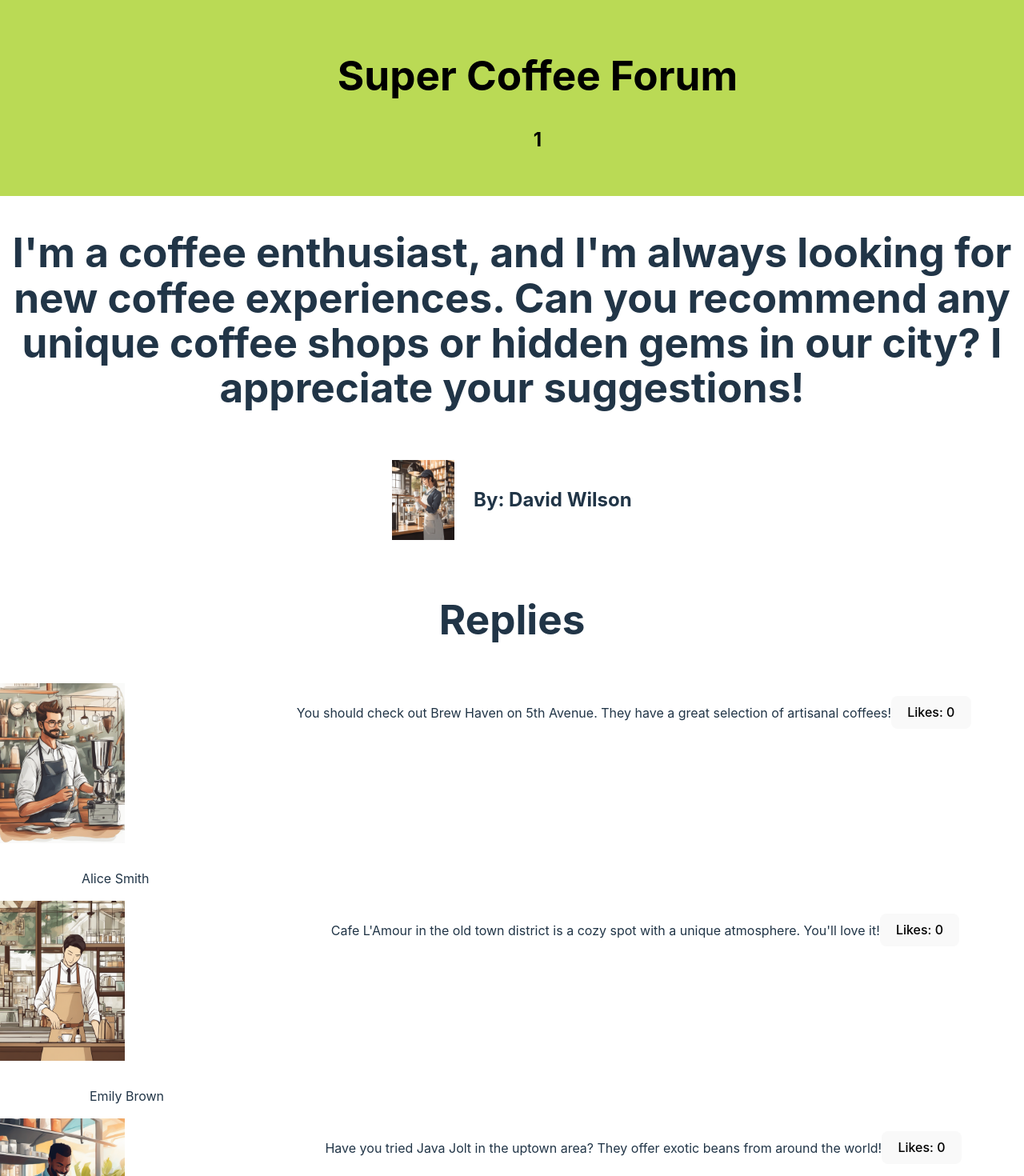
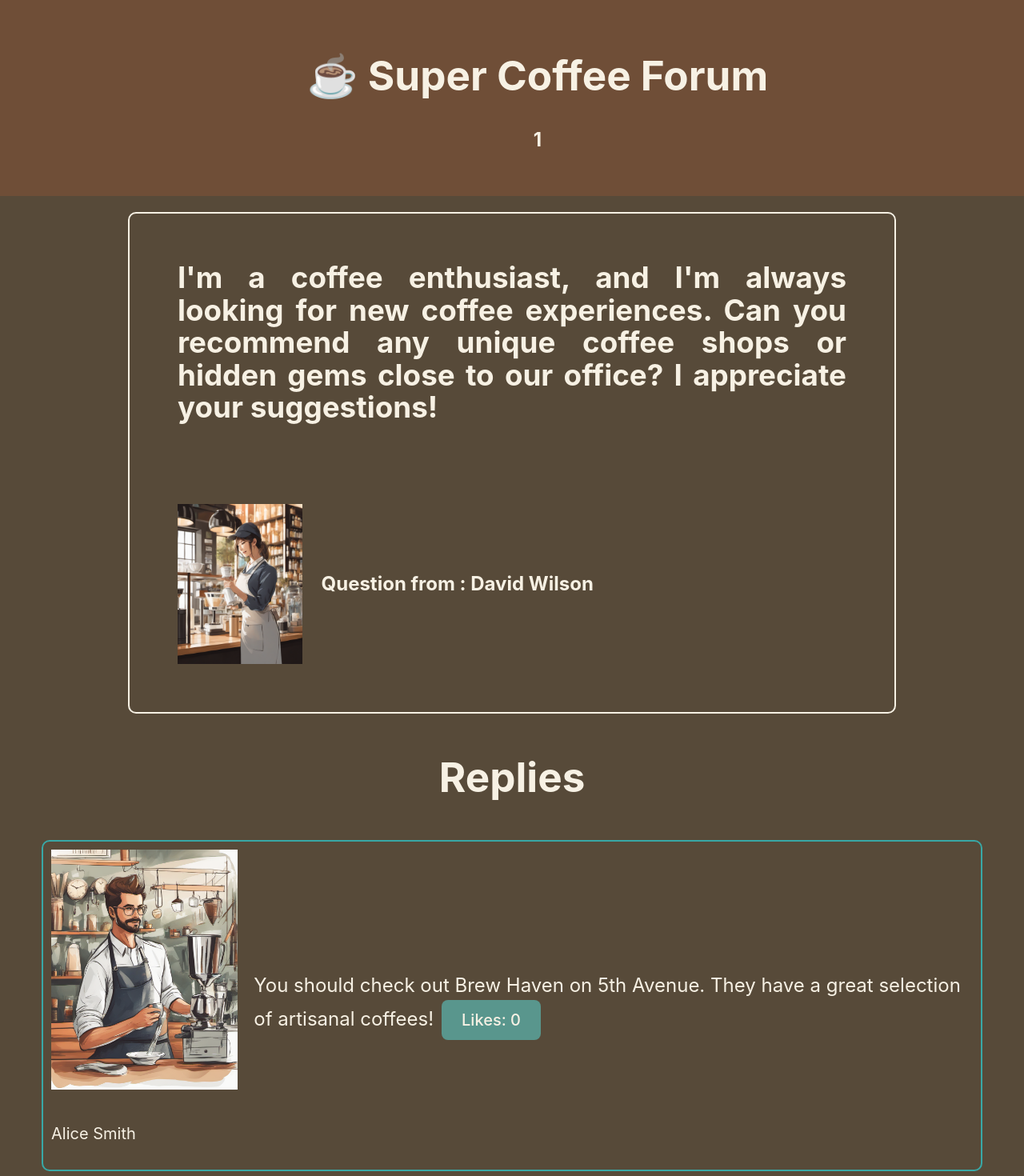
Before and after one commit to leslieyjkim/Coffee_forum_2024, a React (Vite) app in the folder Project_coffee_forum/: page / in a window 1280 px wide. Shown: the top 1470 px of the page at 80% size. Built offline with nearby package versions, Linux system fonts and the light colour scheme.

Commit message:
Update Styling

```diff
--- a/Project_coffee_forum/src/App.jsx
+++ b/Project_coffee_forum/src/App.jsx
@@ -56,11 +56,15 @@ function App() {
       <main>
         <section>
           <header>
-            <h1>{forumPost.question}</h1>
-            <h2>
+            <div className="question-container">
+              <h1>{forumPost.question}</h1>
+              <h2>
               <img src={forumPostAuthor.profile_url} alt='' />
-              <span>By: {forumPostAuthor.name}</span>
-            </h2>
+              <span>Question from : {forumPostAuthor.name}</span>
+              </h2>
+            </div>
+
+
           </header>
           <main>
             <ReplyList
--- a/Project_coffee_forum/src/App.scss
+++ b/Project_coffee_forum/src/App.scss
@@ -4,11 +4,25 @@
   width: 100%;
 }
 
+body {
+  background-color: #574a39;
+}
+
 .Header {
   width: 100%;
-  background-color: #bada55;
-  color:#000;
+  background-color: #6f4e37;
+  color:#f7f1e4;
   padding: 2em;
+  margin-bottom: 20px;
+}
+
+.question-container {
+  width: 70%;
+  color:#f7f1e4;
+  border: 2px solid #f7f1e4;;
+  padding: 30px;
+  border-radius: 10px;
+  margin: 0 auto; //centers the box
 }
 
 section > header {
@@ -16,27 +30,53 @@ section > header {
   flex-direction: column;
   justify-content: center;
   align-items: center;
-
+  h1 {
+    font-size: 2.3em;
+    text-align: justify;
+    margin-left: 30px;
+    margin-right: 30px;
+    margin-bottom: 100px;
+  }
   h2 {
     display: flex;
     align-items: center;
     gap: 1em;
+    margin-left: 30px;
 
     img {
-      height: 100px;
+      height: 200px;
     }
+    margin-bottom: 30px;
   }
 }
+
+main {
+  width: 100%;
+  display: flex;
+  justify-content: center;
+  color:#f7f1e4;
+}
+
+
 .ReplyListItem {
+  width: 90%;
   display: grid;
+  align-items: center;
+  text-align: left;
+  border: 2px solid #38a8a6;
+  border-radius: 10px;
+  margin: 0 auto; //centers the box
+  margin-bottom: 20px;
+  padding: 10px;
   gap: 1em;
+  font-size: 20px;
   grid-template-areas:
   "profile reply"
   "name reply"
   ;
   img{
     grid-area: profile;
-    height: 200px;
+    height: 300px;
   }
   p:last-of-type {
     grid-area: name;
@@ -47,6 +87,7 @@ section > header {
 }
 
 .ReplyForm {
+  width: 100%;
   padding:1em;
   background-color: #38a8a6;
   input,
@@ -56,3 +97,7 @@ section > header {
      padding: 1em;
   }
 }
+
+.ReplyInput {
+  width: 1000px;
+}
--- a/Project_coffee_forum/src/components/Header.jsx
+++ b/Project_coffee_forum/src/components/Header.jsx
@@ -15,7 +15,7 @@ export default function Header(props) {
 
     return (
         <header className="Header">
-        <h1>Super Coffee Forum</h1>
+        <h1>☕️ Super Coffee Forum </h1>
         <h2 onClick={handleClick}>{count.value}</h2>
       </header>
     )
--- a/Project_coffee_forum/src/components/ReplyForm.jsx
+++ b/Project_coffee_forum/src/components/ReplyForm.jsx
@@ -27,6 +27,7 @@ export default function ReplyForm(props) {
     return (
         <form className="ReplyForm" onSubmit={handleSubmit}>
         <input
+          className="ReplyInput"
           type='text'
           placeholder='Enter your comment'
           value={formData.comment}
--- a/Project_coffee_forum/src/components/ReplyListItem.jsx
+++ b/Project_coffee_forum/src/components/ReplyListItem.jsx
@@ -5,8 +5,10 @@ export default function ReplyListItem(props){
     return (
             <article className="ReplyListItem">
               <p>
-                <span>{content}</span>
-                <button onClick={addReplyLikeOfPost}>Likes: {likes}</button>
+              <span style={{ fontSize: "1.2em", textAlign: "left" }}>{content}</span>
+                <button onClick={addReplyLikeOfPost} style={{ color: "#f7f1e4", backgroundColor: "#59968d", marginLeft: "10px" }}>
+                  Likes: {likes}
+                </button>
               </p>
               <p>{user.name}</p>
               <img src={user.profile_url} alt='' />
--- a/Project_coffee_forum/src/data/postData.js
+++ b/Project_coffee_forum/src/data/postData.js
@@ -3,7 +3,7 @@ export const forumPost = {
     id: "3", // Unique post ID
     title: "Coffee Recommendations",
     question:
-      "I'm a coffee enthusiast, and I'm always looking for new coffee experiences. Can you recommend any unique coffee shops or hidden gems in our city? I appreciate your suggestions!",
+      "I'm a coffee enthusiast, and I'm always looking for new coffee experiences. Can you recommend any unique coffee shops or hidden gems close to our office? I appreciate your suggestions!",
     likes: 0, // Always 0 likes
     replies: [
       {
```
